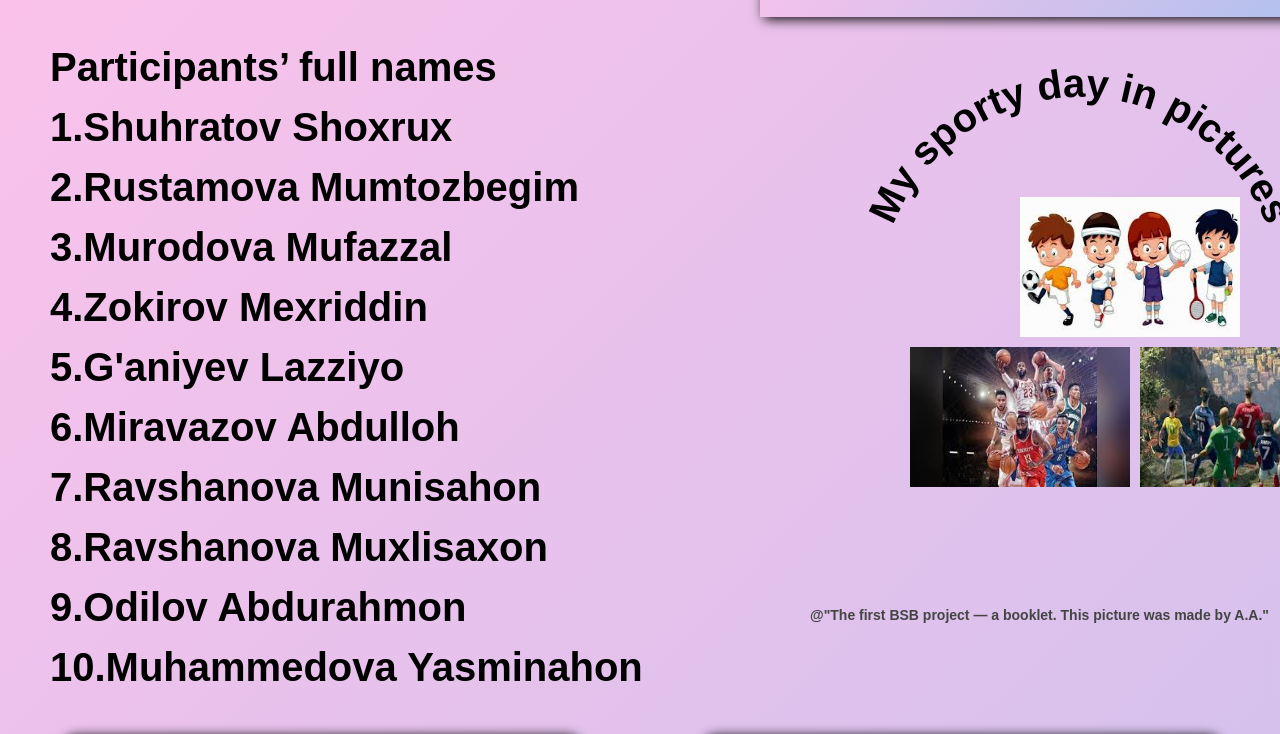
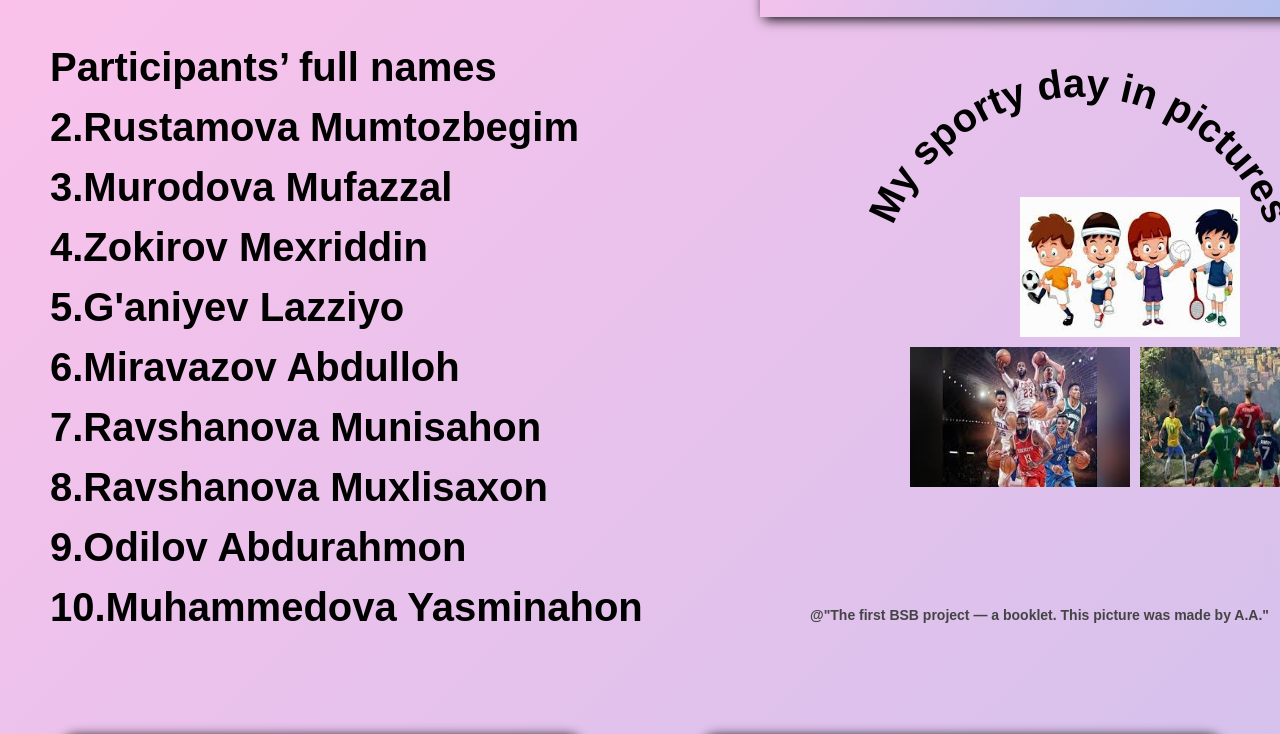
Before and after one commit to akromali2013/22-maktab7--b-class, a plain HTML site: page index.html in a window 1280 px wide. Shown: the part 63-797 px from the top of the page. Drawn offline with Linux system fonts and the light colour scheme.

Commit message:
alamashti

```diff
--- a/index.html
+++ b/index.html
@@ -42,7 +42,7 @@
             </div>
             <div class="cards">
               <h1>Participants’ full names</h1>
-              <h1>1.Shuhratov Shoxrux</h1>
+              <!-- <h1>1.Shuhratov Shoxrux</h1> -->
               <h1>2.Rustamova Mumtozbegim</h1>
               <h1>3.Murodova Mufazzal</h1>
               <h1>4.Zokirov Mexriddin</h1>
```
